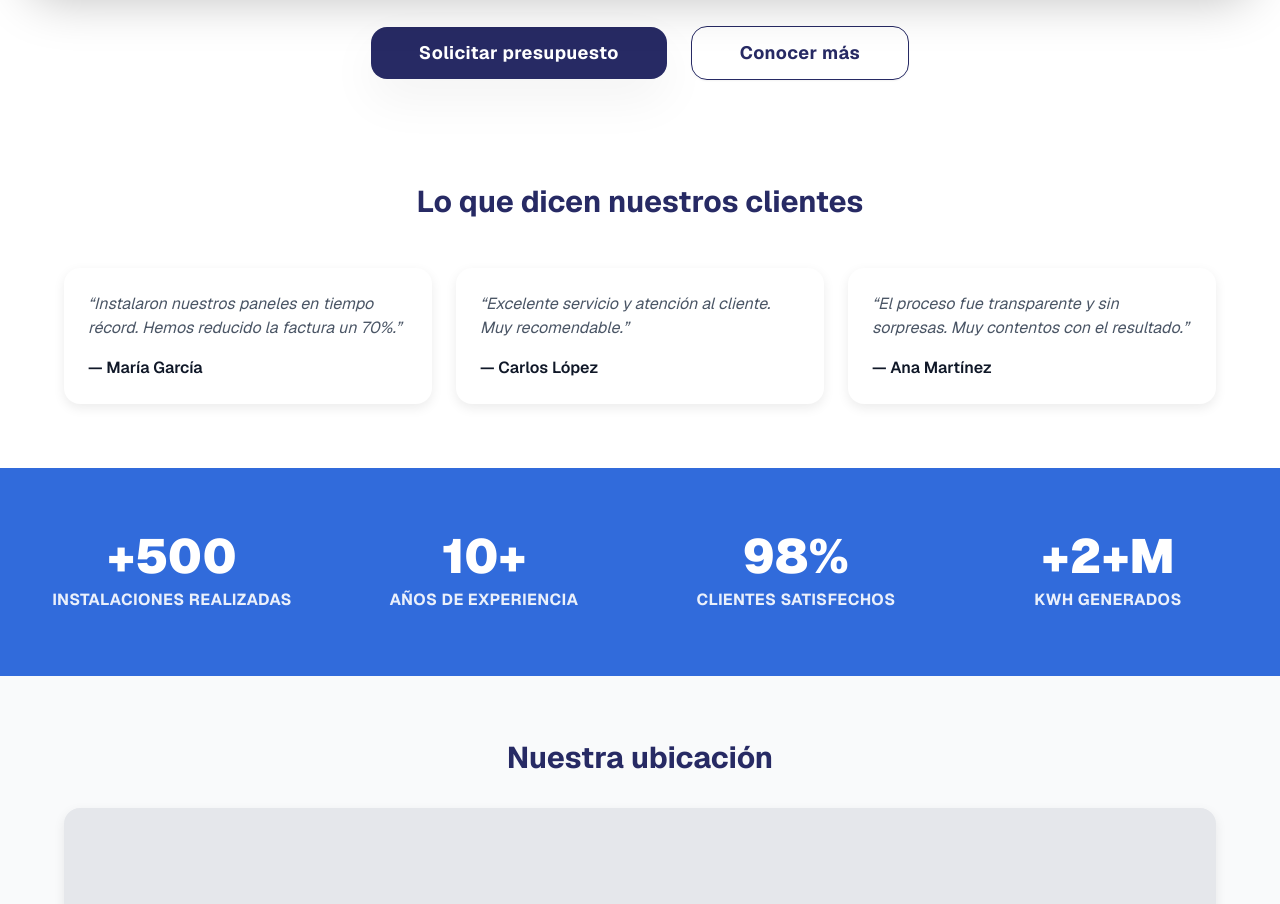
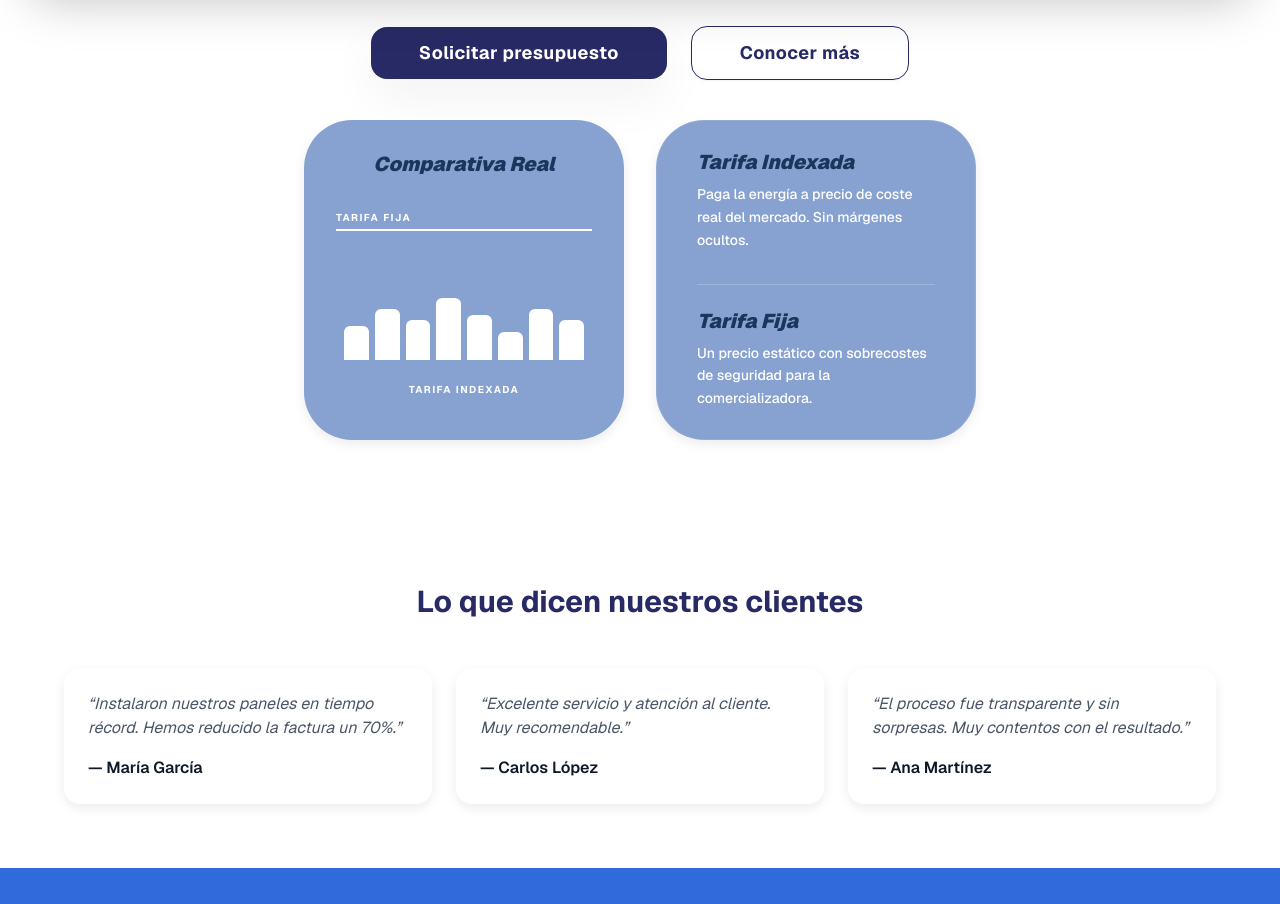
Before and after one commit to jesusgonzafer7/solenergeticas, a Next.js app: page / in a window 1280 px wide. Shown: the part 920-1824 px from the top of the page. Built offline with nearby package versions, Linux system fonts and the light colour scheme.

Commit message:
graficas tarifas v1

```diff
--- a/src/app/page.tsx
+++ b/src/app/page.tsx
@@ -3,35 +3,35 @@ import HeroCarousel from "@/components/sections/home/HeroCarousel";
 import LocationSection from "@/components/sections/home/LocationSection";
 import Metrics from "@/components/sections/home/Metrics";
 import Testimonials from "@/components/sections/home/Testimonials";
+import TarifaComparison from "@/components/ui/TarifaGrafica"; // El bloque nuevo
 import Button from "@/components/ui/Button";
 import Container from "@/components/layout/Container";
+import Link from "next/link";
 
 export default function Home() {
     return (
-        <main className="relative min-h-screen">
-            {/* 1. Título y Bienvenida */}
+        <main className="relative min-h-screen bg-white">
             <Hero />
+            <HeroCarousel />
 
-            {/* 2. Bloque del Carrusel */}
-            <div className="relative w-full">
-                <HeroCarousel />
-            </div>
-
-            {/* 3. Bloque de Botones */}
-            <div className="py-10 bg-white">
+            {/* Bloque de Botones */}
+            <div className="py-10">
                 <Container>
                     <div className="flex flex-col sm:flex-row justify-center items-center gap-6">
-                        <Button size="lg" className="px-12 w-full sm:w-auto shadow-xl">
-                            Solicitar presupuesto
-                        </Button>
-                        <Button size="lg" variant="outline" className="px-12 w-full sm:w-auto">
-                            Conocer más
-                        </Button>
+                        <Link href="/contacto" className="w-full sm:w-auto">
+                            <Button size="lg" className="px-12 w-full shadow-xl">Solicitar presupuesto</Button>
+                        </Link>
+                        <Link href="/sobre-nosotros" className="w-full sm:w-auto">
+                            <Button size="lg" variant="outline" className="px-12 w-full">Conocer más</Button>
+                        </Link>
                     </div>
                 </Container>
             </div>
 
-            {/* 4. Resto de secciones */}
+            {/* Los cuadros azules de la imagen */}
+            <TarifaComparison />
+
+            {/* Estas secciones ahora volverán a verse bien gracias al Section.tsx recuperado */}
             <Testimonials />
             <Metrics />
             <LocationSection />
--- a/src/components/sections/home/Hero.tsx
+++ b/src/components/sections/home/Hero.tsx
@@ -1,10 +1,9 @@
-// src/components/sections/home/Hero.tsx
-import Section from "@/components/ui/Section";
 import Container from "@/components/layout/Container";
 
 export default function Hero() {
     return (
-        <Section className="bg-linear-to-b from-surface to-white pt-16 pb-8 md:pt-24 md:pb-12">
+        // Sustituimos Section por un div con tus estilos predefinidos
+        <div className="bg-linear-to-b from-surface to-white pt-16 pb-8 md:pt-24 md:pb-12">
             <Container>
                 <div className="flex flex-col items-center text-center gap-6">
                     <h2 className="text-2xl sm:text-3xl md:text-4xl lg:text-5xl font-black text-primary leading-tight tracking-tight whitespace-nowrap">
@@ -17,6 +16,6 @@ export default function Hero() {
                     </p>
                 </div>
             </Container>
-        </Section>
+        </div>
     );
 }
--- /dev/null
+++ b/src/components/ui/TarifaGrafica.tsx
@@ -0,0 +1,107 @@
+"use client";
+import { motion } from "framer-motion";
+
+export default function TarifaComparison() {
+    const data = [30, 45, 35, 55, 40, 25, 45, 35];
+
+    const containerVariants = {
+        hidden: { opacity: 0, y: 20 },
+        visible: {
+            opacity: 1,
+            y: 0,
+            transition: { duration: 0.6, staggerChildren: 0.1 }
+        }
+    };
+
+    return (
+        <div className="w-full pb-20 px-4 bg-white overflow-hidden">
+            <motion.div
+                initial="hidden"
+                whileInView="visible"
+                viewport={{ once: true, amount: 0.2 }}
+                variants={containerVariants}
+                className="flex flex-col md:flex-row justify-center items-center gap-8 max-w-5xl mx-auto"
+            >
+
+                {/* CUADRO 1: GRÁFICA (Replica fiel de la imagen) */}
+                <div className="w-[320px] h-[320px] bg-[#87A2D0] rounded-[3rem] shadow-md flex flex-col pt-8 pb-10 relative overflow-hidden shrink-0">
+
+                    {/* Título Superior */}
+                    <div className="text-center mb-8">
+                        <span className="text-[#1A365D] text-xl font-black leading-tight italic ">
+                            Comparativa Real
+                        </span>
+                    </div>
+
+                    {/* Zona de etiquetas sobre la línea */}
+                    <div className="relative px-8 z-30">
+                        <div className="flex justify-between items-end pb-1">
+                            <span className="text-[10px] font-bold uppercase tracking-[0.15em] text-white">
+                                Tarifa Fija
+                            </span>
+                        </div>
+                        {/* Línea Blanca Divisoria */}
+                        <motion.div
+                            variants={{
+                                hidden: { scaleX: 0 },
+                                visible: { scaleX: 1, transition: { delay: 0.5, duration: 0.8 } }
+                            }}
+                            className="h-[1.5px] w-full bg-white origin-left"
+                        />
+                    </div>
+
+                    {/* Contenedor de Barras */}
+                    <div className="flex-1 flex items-end justify-between px-10 gap-1.5 pt-4">
+                        {data.map((h, i) => (
+                            <motion.div
+                                key={i}
+                                variants={{
+                                    hidden: { height: 0, opacity: 0 },
+                                    visible: {
+                                        height: `${h}%`,
+                                        opacity: 1,
+                                        transition: { duration: 0.8, ease: "easeOut", delay: i * 0.05 }
+                                    }
+                                }}
+                                className="flex-1 bg-white rounded-t-sm"
+                            />
+                        ))}
+                    </div>
+
+                    {/* Texto Inferior Centrado */}
+                    <div className="mt-4 text-center">
+                        <span className="text-[10px] font-bold uppercase tracking-[0.15em] text-white">
+                            Tarifa Indexada
+                        </span>
+                    </div>
+                </div>
+
+                {/* CUADRO 2: TEXTOS EXPLICATIVOS */}
+                <div className="w-[320px] h-[320px] bg-[#87A2D0] rounded-[3rem] shadow-md p-10 flex flex-col justify-center border border-white/10 shrink-0">
+                    <div className="space-y-8">
+                        {/* Bloque Indexada */}
+                        <div>
+                            <h3 className="text-[#1A365D] text-xl font-black leading-tight italic">
+                                Tarifa Indexada
+                            </h3>
+                            <p className="text-white text-sm font-medium leading-relaxed mt-2">
+                                Paga la energía a precio de coste real del mercado. Sin márgenes ocultos.
+                            </p>
+                        </div>
+
+                        {/* Bloque Fija */}
+                        <div className="pt-6 border-t border-white/20">
+                            <h3 className="text-[#1A365D] text-xl font-black leading-tight italic">
+                                Tarifa Fija
+                            </h3>
+                            <p className="text-white text-sm font-medium leading-relaxed mt-2">
+                                Un precio estático con sobrecostes de seguridad para la comercializadora.
+                            </p>
+                        </div>
+                    </div>
+                </div>
+
+            </motion.div>
+        </div>
+    );
+}
```
Also changed, not shown: src/components/ui/Section.tsx (line endings or trailing spaces).
